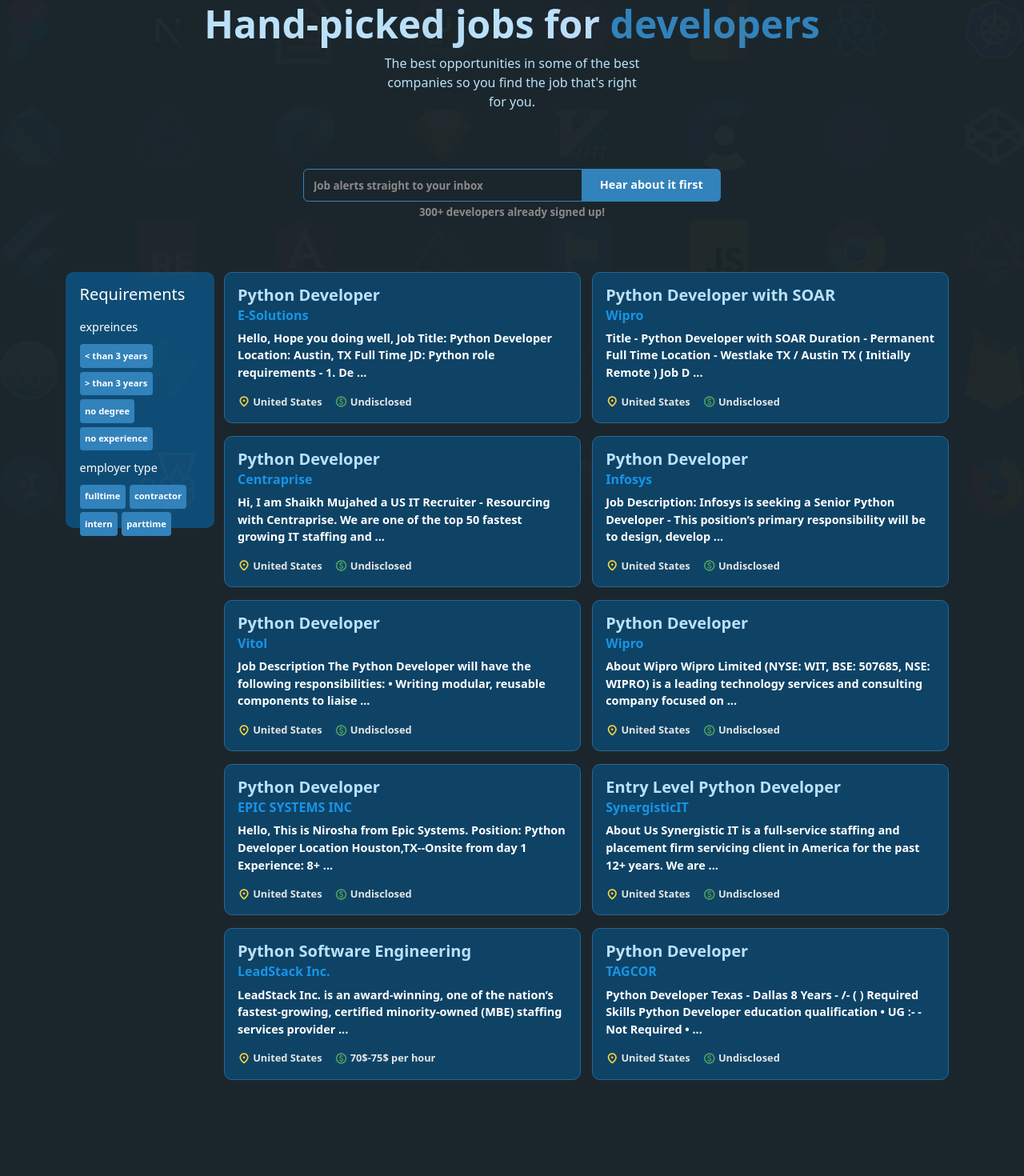
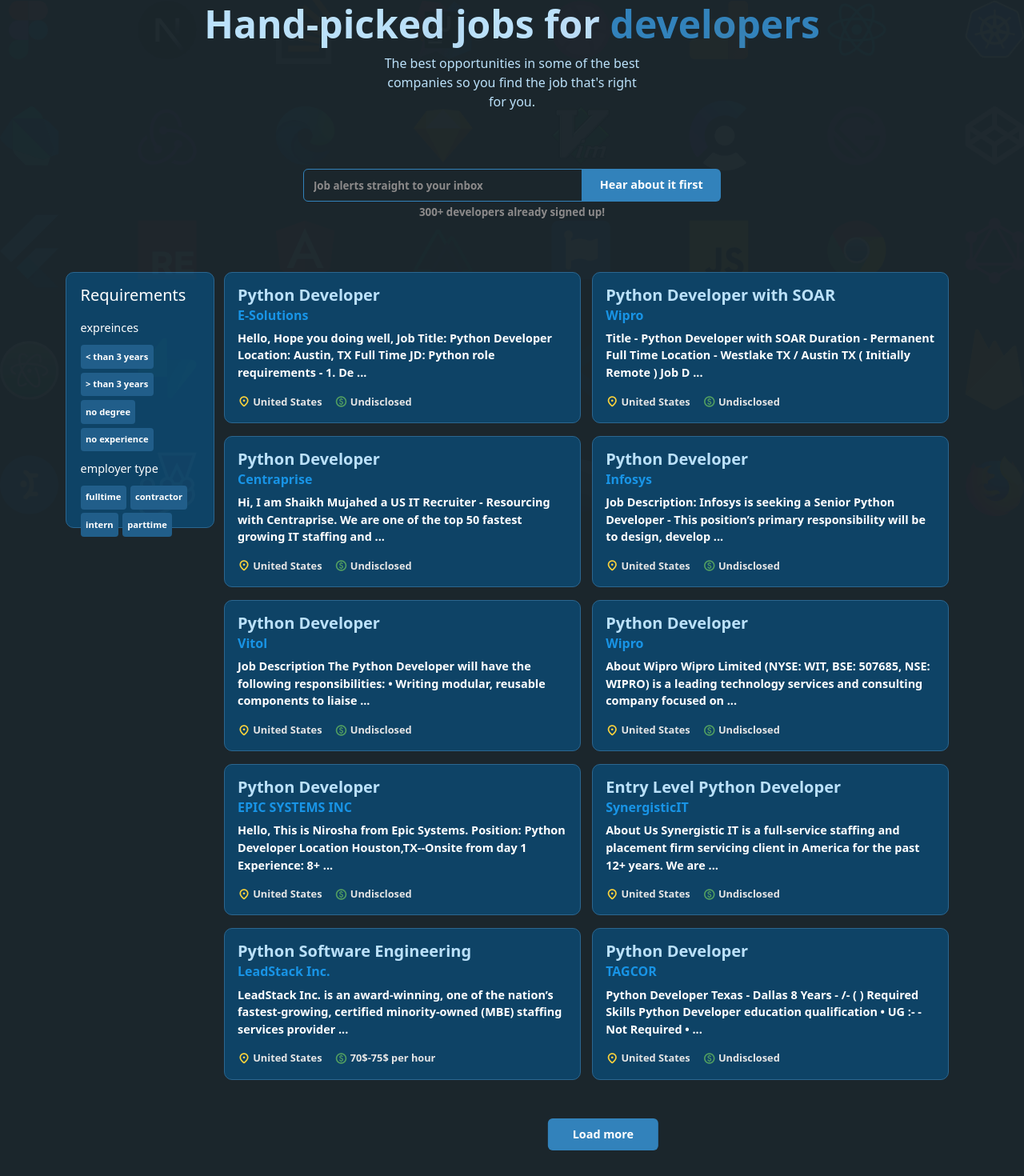
Before and after one commit to hacagahasanli/jobstache, a React (Vite) app: page / in a window 1280 px wide. Shown: the part 146-1616 px from the top of the page at 80% size. Before the commit the page ends 1512 px from the top, so only its background shows below. Built offline with nearby package versions, Linux system fonts and the light colour scheme; no server answers.

Commit message:
Refactoring Requirement Section

```diff
--- a/src/pages/Home/index.jsx
+++ b/src/pages/Home/index.jsx
@@ -1,7 +1,7 @@
 import React, { useState } from 'react'
 import styled from 'styled-components'
 import image from "../../assets/svgs/brands.svg"
-import { Col, Container, Row } from 'react-bootstrap'
+import { Button, Col, Container, Row } from 'react-bootstrap'
 import { useGetSearchedPostsQuery } from '../../client'
 import { Header, LandingIntro, JobCard } from '../../components'
 import { defaultJobs } from '../../constants'
@@ -29,12 +29,34 @@
                         <CardContainer xs={10}>
                             <JobCard jobs={defaultJobs} />
                         </CardContainer>
+                        <StyledCol>
+                            <UploadMore variant="primary">Load more</UploadMore>
+                        </StyledCol>
                     </Row>
                 </Container>
             </Container>
         </>
     )
 }
+
+const UploadMore = styled(Button)`
+    background-color: ${({ theme }) => theme.colors.lightBlue};
+    border: none;
+    outline: none;
+    font-size: .9rem;
+    font-weight: 700;
+    padding: .6rem 1.9rem;
+    transform: translateX(83%);
+    cursor: pointer !important;
+
+`
+
+const StyledCol = styled(Col)`
+    display: flex;
+    justify-content: center;
+    padding: 2rem 0 2rem 0;
+
+`
 
 const CardContainer = styled(Col)`
     display: grid;
--- a/src/shared/Sidebar/index.jsx
+++ b/src/shared/Sidebar/index.jsx
@@ -54,7 +54,7 @@
 
 export const Sidebard = () => {
 
-    const [active, setActive] = useState({
+    const [{ exp, emp }, setActive] = useState({
         exp: "",
         emp: ""
     });
@@ -72,7 +72,7 @@
             <div>
                 {
                     expLevels?.map(({ id, type, value }) => (
-                        <ExpTag active={active?.exp === type} key={id} onClick={() => activeExpHandler(type, "exp")}>{value}</ExpTag>
+                        <ExpTag active={exp === type} key={id} onClick={() => activeExpHandler(type, "exp")}>{value}</ExpTag>
                     ))
                 }
             </div>
@@ -80,7 +80,7 @@
             <div>
                 {
                     empTypes?.map(({ id, type, value }) => (
-                        <ExpTag active={active?.emp === type} key={id} onClick={() => activeExpHandler(type, "emp")}>{value}</ExpTag>
+                        <ExpTag active={emp === type} key={id} onClick={() => activeExpHandler(type, "emp")}>{value}</ExpTag>
                     ))
                 }
             </div>
@@ -98,7 +98,9 @@
 const ExtraDetailsContainer = styled.div`
     display: flex;
     width: 100%;
+    min-height: 100%;
     flex-direction: column;
+    position: relative;
     gap:.8rem;
 
     h5{
@@ -116,24 +118,18 @@
 
 const ExpTag = styled.span`
     padding: 0.4rem 0.4rem;
-    background: ${({ active }) => active ? "#BBE1FA" : "#3282BB"};
+    background: ${({ active }) => active ? "#46abee" : "#215e8a"};
     color: white;
     font-size: .7rem;
     font-weight: 600;
     border-radius: 4px;
     cursor: pointer;
-    z-index: 10;
 `
-
-
-// grayBlack: "#1B262C",
-//     darkBlue: "#0F4C75",
-//         lightBlue: "#3282BB",
-//             whiteBlue: "#BBE1FA
 
 const Column = styled(Col)`
     padding: 1rem 1.1rem;
-    background: #0F4C75;
+    background: #0e4366;
     border-radius: 10px;
     max-height: 20rem;
+    border: 1px solid #2b6690;
 `
```
